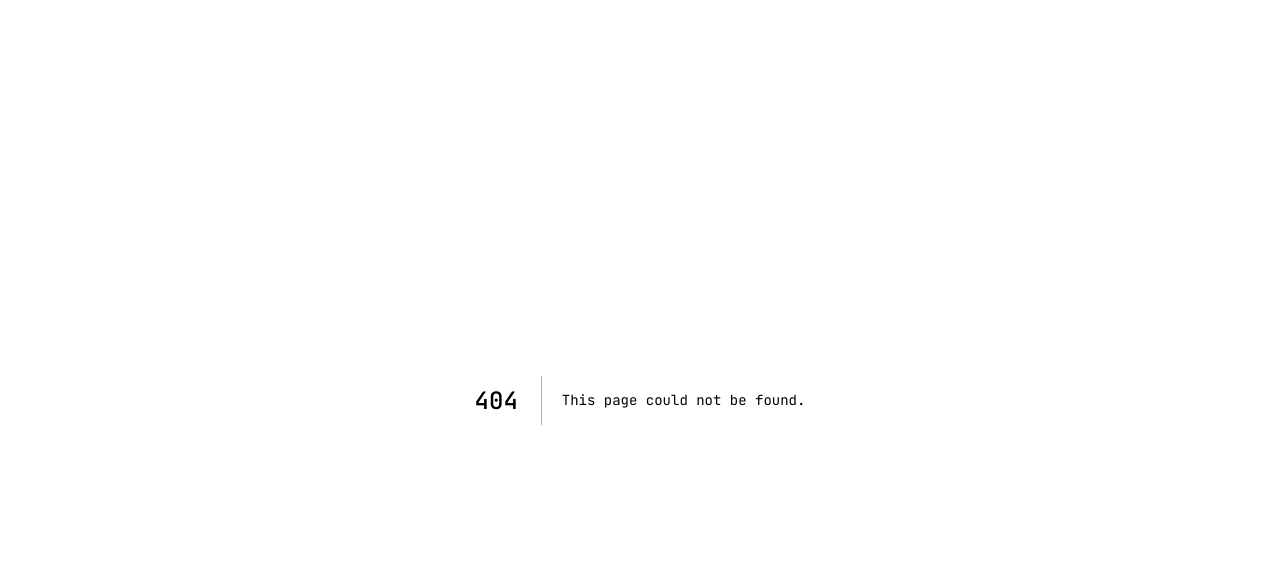
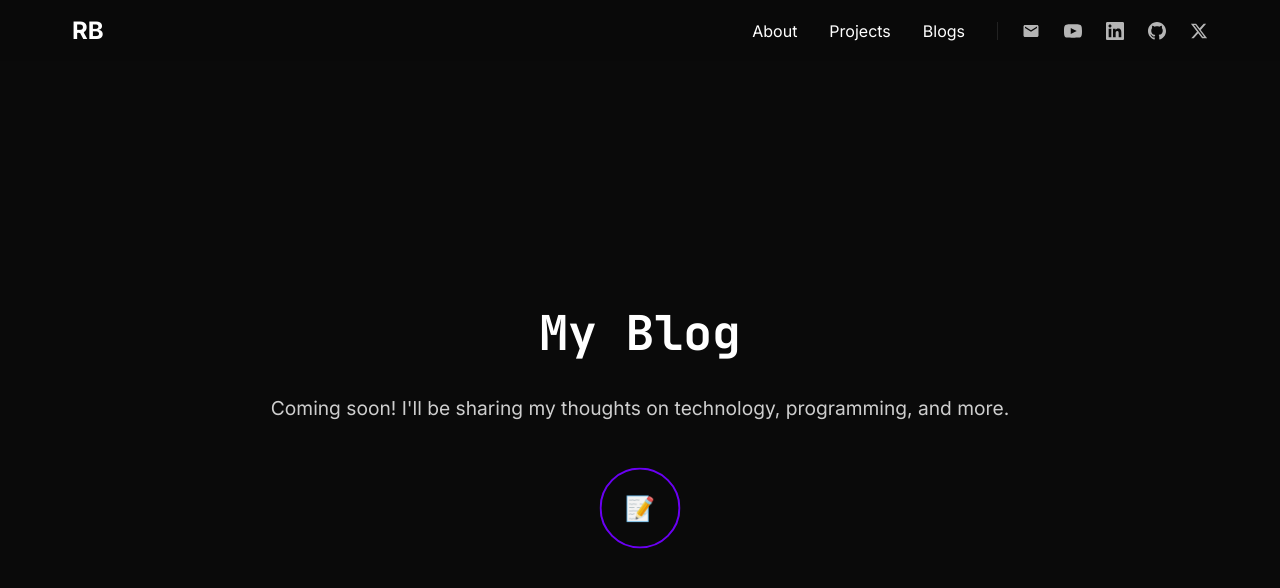
Before and after one commit to therohithborana/portfolio, a Next.js app: page /blogs in a window 1280 px wide. Before the commit this address had no page. Shown: the top 588 px of the page. Built offline with nearby package versions, Linux system fonts and the light colour scheme.

Commit message:
added youtube

```diff
--- /dev/null
+++ b/app/blogs/page.js
@@ -0,0 +1,77 @@
+'use client'
+import { useState } from 'react'
+import Navbar from '@/components/Navbar'
+
+export default function BlogsPage() {
+  const [isLoading, setIsLoading] = useState(false)
+
+  return (
+    <main>
+      <Navbar />
+      <div style={{
+        minHeight: '100vh',
+        display: 'flex',
+        flexDirection: 'column',
+        alignItems: 'center',
+        justifyContent: 'center',
+        padding: '7rem 2rem 4rem'
+      }}>
+        <h1 style={{
+          fontSize: 'clamp(2rem, 5vw, 3rem)',
+          marginBottom: '2rem',
+          textAlign: 'center'
+        }}>My Blog</h1>
+
+        <p style={{
+          fontSize: 'clamp(1rem, 2vw, 1.2rem)',
+          maxWidth: '800px',
+          textAlign: 'center',
+          marginBottom: '3rem',
+          opacity: 0.8
+        }}>
+          Coming soon! I'll be sharing my thoughts on technology, programming, and more.
+        </p>
+
+        <div style={{
+          display: 'flex',
+          justifyContent: 'center',
+          alignItems: 'center',
+          gap: '1rem'
+        }}>
+          <div style={{
+            width: '80px',
+            height: '80px',
+            border: '2px solid var(--accent)',
+            borderRadius: '50%',
+            display: 'flex',
+            justifyContent: 'center',
+            alignItems: 'center',
+            animation: 'pulse 2s infinite'
+          }}>
+            <span style={{
+              fontSize: '1.5rem',
+              color: 'var(--accent)'
+            }}>📝</span>
+          </div>
+        </div>
+
+        <style jsx global>{`
+          @keyframes pulse {
+            0% {
+              transform: scale(1);
+              opacity: 1;
+            }
+            50% {
+              transform: scale(1.05);
+              opacity: 0.8;
+            }
+            100% {
+              transform: scale(1);
+              opacity: 1;
+            }
+          }
+        `}</style>
+      </div>
+    </main>
+  )
+}
--- a/components/Navbar.js
+++ b/components/Navbar.js
@@ -5,6 +5,7 @@ import Link from 'next/link'
 const Navbar = () => {
   const [hoveredLink, setHoveredLink] = useState(null)
   const [isMobile, setIsMobile] = useState(false)
+  const [mobileMenuOpen, setMobileMenuOpen] = useState(false)
 
   const socialLinks = [
     {
@@ -16,6 +17,16 @@ const Navbar = () => {
         </svg>
       ),
       color: '#EA4335'
+    },
+    {
+      name: 'YouTube',
+      url: 'https://youtube.com/@therohithborana?si=ymUsrijOIbkPl-O7',
+      icon: (color) => (
+        <svg xmlns="http://www.w3.org/2000/svg" width="18" height="18" fill="currentColor" viewBox="0 0 24 24">
+          <path d="M19.615 3.184c-3.604-.246-11.631-.245-15.23 0-3.897.266-4.356 2.62-4.385 8.816.029 6.185.484 8.549 4.385 8.816 3.6.245 11.626.246 15.23 0 3.897-.266 4.356-2.62 4.385-8.816-.029-6.185-.484-8.549-4.385-8.816zm-10.615 12.816v-8l8 3.993-8 4.007z"/>
+        </svg>
+      ),
+      color: '#FF0000'
     },
     {
       name: 'LinkedIn',
@@ -94,7 +105,24 @@ const Navbar = () => {
             <>
               <Link href="/#about" style={{ color: '#fff', textDecoration: 'none', fontSize: '1rem' }}>About</Link>
               <Link href="/projects" style={{ color: '#fff', textDecoration: 'none', fontSize: '1rem' }}>Projects</Link>
+              <Link href="/blogs" style={{ color: '#fff', textDecoration: 'none', fontSize: '1rem' }}>Blogs</Link>
             </>
+          )}
+          {isMobile && (
+            <button
+              onClick={() => setMobileMenuOpen(!mobileMenuOpen)}
+              style={{
+                background: 'transparent',
+                border: 'none',
+                cursor: 'pointer',
+                padding: '5px',
+                marginRight: '10px'
+              }}
+            >
+              <svg width="24" height="24" viewBox="0 0 24 24" fill="none" xmlns="http://www.w3.org/2000/svg">
+                <path d="M3 12H21M3 6H21M3 18H21" stroke="white" strokeWidth="2" strokeLinecap="round" strokeLinejoin="round"/>
+              </svg>
+            </button>
           )}
           <div style={{
             display: 'flex',
@@ -127,6 +155,47 @@ const Navbar = () => {
           </div>
         </div>
       </div>
+
+      {/* Mobile Menu */}
+      {isMobile && mobileMenuOpen && (
+        <div style={{
+          position: 'absolute',
+          top: '100%',
+          left: 0,
+          width: '100%',
+          background: 'rgba(10, 10, 10, 0.95)',
+          backdropFilter: 'blur(10px)',
+          padding: '1rem 0',
+          display: 'flex',
+          flexDirection: 'column',
+          gap: '1rem',
+          alignItems: 'center',
+          transition: 'all 0.3s ease',
+          zIndex: 999
+        }}>
+          <Link
+            href="/#about"
+            style={{ color: '#fff', textDecoration: 'none', fontSize: '1rem', padding: '0.5rem 0' }}
+            onClick={() => setMobileMenuOpen(false)}
+          >
+            About
+          </Link>
+          <Link
+            href="/projects"
+            style={{ color: '#fff', textDecoration: 'none', fontSize: '1rem', padding: '0.5rem 0' }}
+            onClick={() => setMobileMenuOpen(false)}
+          >
+            Projects
+          </Link>
+          <Link
+            href="/blogs"
+            style={{ color: '#fff', textDecoration: 'none', fontSize: '1rem', padding: '0.5rem 0' }}
+            onClick={() => setMobileMenuOpen(false)}
+          >
+            Blogs
+          </Link>
+        </div>
+      )}
     </nav>
   )
 }
```
Also changed, not shown: components/About.js (+44 -1 lines).
